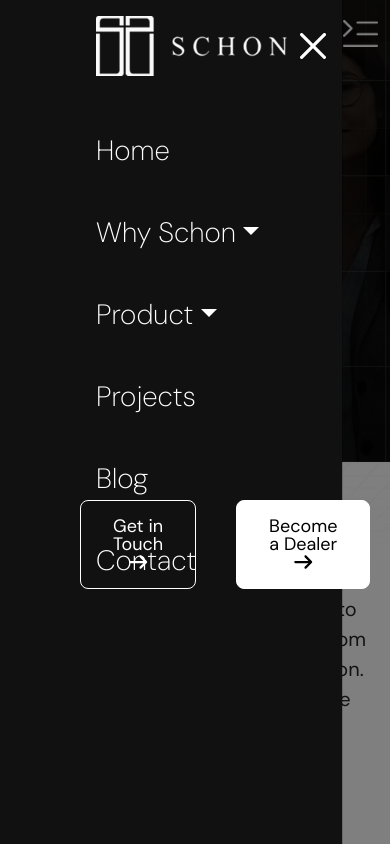
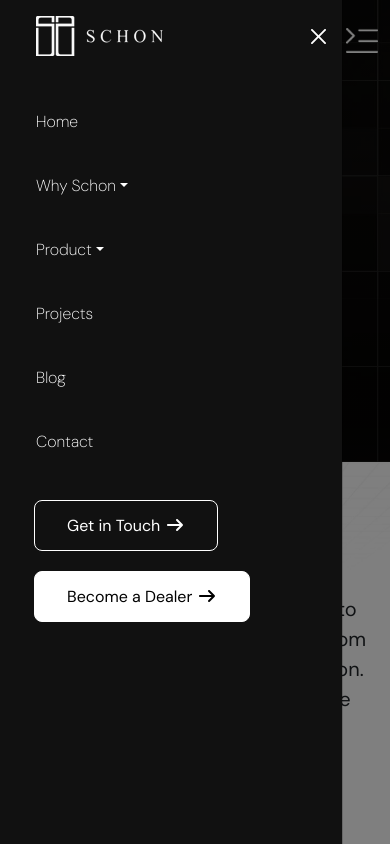
Before and after one commit to saraswati1664/theSchon, a React (Vite) app: page / in a window 390 px wide. Both pictures are taken after a click on the element 360 px from the left and 33 px from the top of the page. Shown: the top 844 px of the page. Built offline with nearby package versions, Linux system fonts and the light colour scheme; a web font is replaced by a local one.

Commit message:
responsive small

```diff
--- a/src/App.css
+++ b/src/App.css
@@ -13,12 +13,17 @@
 body{
   transition: all .2s ease;
 }
+.navbar .container{
+    /* max-width: 1360px; */
+    /* padding: 0; */
+}
 /* navbar */
 .header-btn{
   background-color: transparent;
   color: white;
   border: 1px solid white;
   font-family: var(--DM-sans);
+  font-size: 18px;
   padding: 12px 24px;
   border-radius: 8px;
   line-height: 100%;
@@ -39,6 +44,11 @@ body{
 }
 .offcanvas-body {
     padding-top: 30px !important;
+}
+.offcanvas-custom {
+  background-color: #111111 !important;
+  width: 88% !important;
+  padding-left: 80px !important;
 }
 .navbar-links{
   font-size: 28px;
@@ -65,6 +75,7 @@ body{
   display: flex;
   align-items: center;
   gap: 40px;
+  flex-wrap: wrap;
 }
 .contact-btns button{
   padding: 16px 32px;
@@ -91,7 +102,10 @@ body{
   background-color: #2a2a2a !important;
   color: white !important;
 }
-
+.hamburger{
+  width: 41px;
+  cursor: pointer;
+}
 
 /* banner */
 .banner-sec{
@@ -103,12 +117,13 @@ body{
   background-size: cover;
     background-position: center;
     background-repeat: no-repeat;
+  background-position-x: 75%;
 }
 .banner-sec::before{
     content: "";
     position: absolute;
     top: 0;
-    left: 0;
+    left: -16px;
     right: 0;
     bottom: 0;
     z-index: 1;
@@ -497,6 +512,9 @@ ease;
 .tesimonial-section {
     padding: 70px 0;
 }
+.footer-2{
+  margin-top: 10px !important;
+}
 }
 @media (max-width:768px) {
   .banner-head {
@@ -534,6 +552,26 @@ ease;
 
 }
 @media (max-width: 576px){
+  .btn-close {
+    font-size: 15px;
+}
+  .theschon-logo {
+    height: 40px;
+    width: auto;
+}
+.hamburger{
+  width: 32px;
+  cursor: pointer;
+}
+  .navbar-links {
+    font-size: 16px;
+}
+.contact-btns button {
+    font-size: 16px;
+}
+  .offcanvas-custom {
+    padding-left: 20px !important;
+}
   .navbar button.header-btn {
     display: none !important;
 }
@@ -543,11 +581,25 @@ ease;
   .navbar-links {
     flex-direction: column !important;
 }
+.contact-btns {
+    top: 500px;
+    left: 34px;
+    gap: 20px;
+    flex-direction: column;
+    align-items: baseline;
+}
   .navbar-brand {
     order: 1;
   }
   .banner-head {
     font-size: 40px;
+}
+/* .navbar .container {
+    max-width: 1360px;
+    padding: 0 12px;
+} */
+.Navbar.Offcanvas{
+    padding-left: 20px !important;
 }
 /* banner */
 .banner-sec {
--- a/src/components/Header.jsx
+++ b/src/components/Header.jsx
@@ -64,7 +64,8 @@ if (window.scrollY > triggerPoint) {
             transition: "0.3s ease",
             position: "fixed",
             zIndex: "5",
-            width: "100%"
+            width: "100%",
+            paddingTop: "15px"
           }}
         >
           <Container>
@@ -76,7 +77,7 @@ if (window.scrollY > triggerPoint) {
               <img
                 src={sidebar}
                 alt="menu"
-                style={{ width: "35px", cursor: "pointer" }}
+                className="hamburger"
               />
             </Navbar.Toggle>
             <Navbar.Brand href="#" className="ms-2 avbar-brand">
@@ -89,11 +90,7 @@ if (window.scrollY > triggerPoint) {
               id={`offcanvasNavbar-expand-${expand}`}
               aria-labelledby={`offcanvasNavbarLabel-expand-${expand}`}
               placement="start"
-              style={{
-                backgroundColor: "#111111",
-                width: "88%",
-                paddingLeft: "80px"
-              }}
+              className="offcanvas-custom"
             >
               <Offcanvas.Header closeButton>
                 <Offcanvas.Title id={`offcanvasNavbarLabel-expand-${expand}`}>
```
